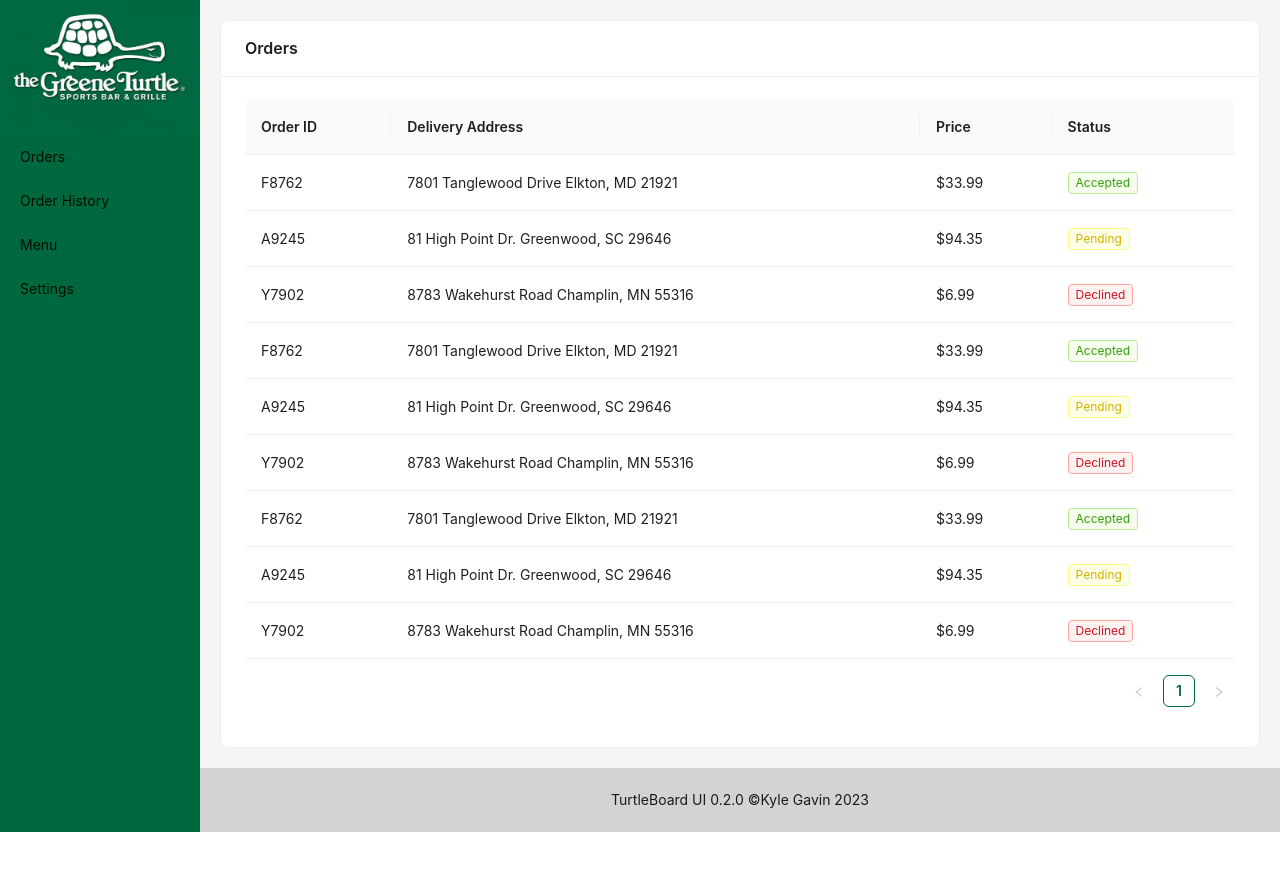
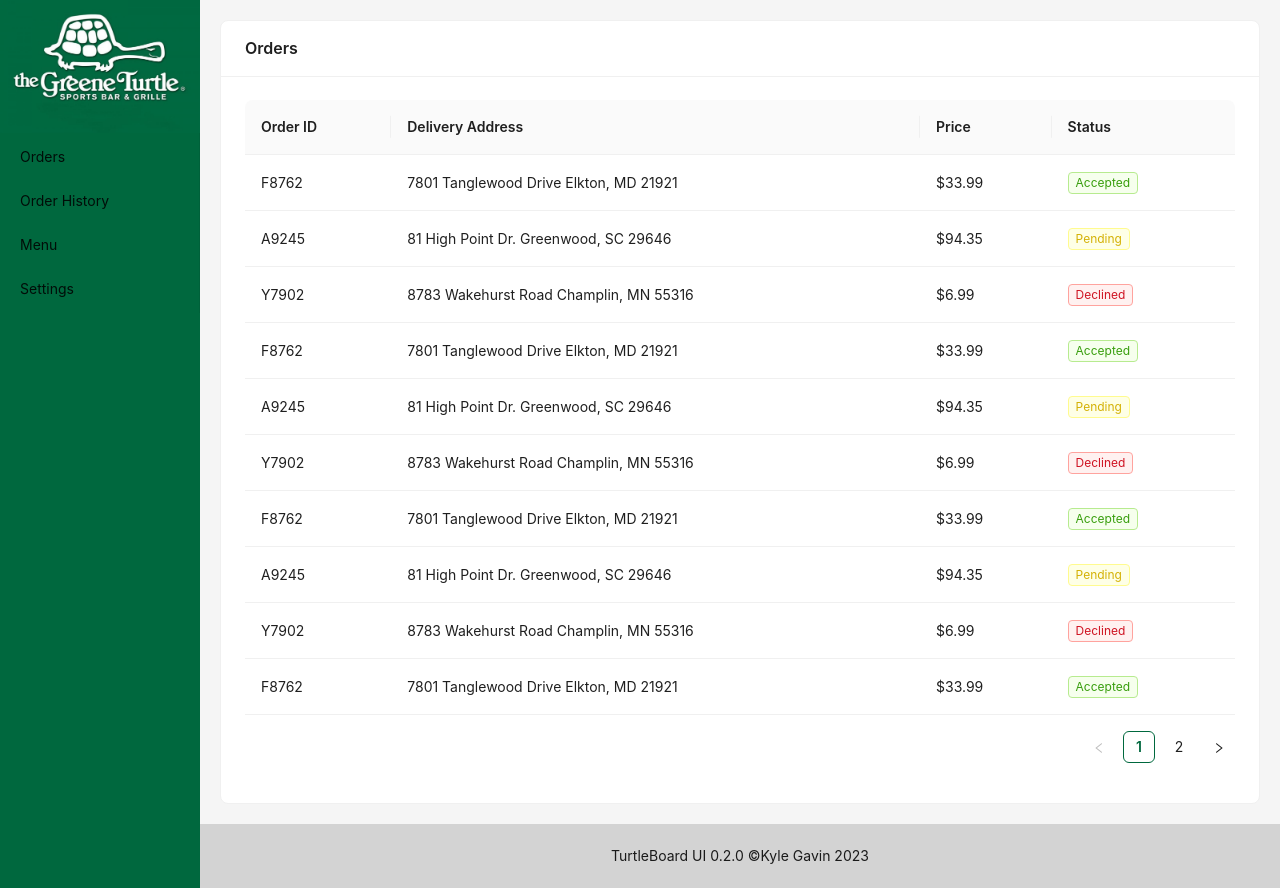
Before and after one commit to kylegav/TurtleBoard-UI, a React (Create React App) app: page / in a window 1280 px wide. Before the commit the page ends 832 px from the top, so only its background shows below. Built offline with nearby package versions, Linux system fonts and the light colour scheme.

Commit message:
Fixed Table Selection Bug

```diff
--- a/src/data/orders.json
+++ b/src/data/orders.json
@@ -52,6 +52,42 @@
     "price": 6.99,
     "deliveryAddress": "8783 Wakehurst Road Champlin, MN 55316",
     "status": "Declined"
+  },
+  {
+    "orderID": "F8762",
+    "price": 33.99,
+    "deliveryAddress": "7801 Tanglewood Drive Elkton, MD 21921",
+    "status": "Accepted"
+  },
+  {
+    "orderID": "A9245",
+    "price": 94.35,
+    "deliveryAddress": "81 High Point Dr. Greenwood, SC 29646",
+    "status": "Pending"
+  },
+  {
+    "orderID": "Y7902",
+    "price": 6.99,
+    "deliveryAddress": "8783 Wakehurst Road Champlin, MN 55316",
+    "status": "Declined"
+  },
+  {
+    "orderID": "F8762",
+    "price": 33.99,
+    "deliveryAddress": "7801 Tanglewood Drive Elkton, MD 21921",
+    "status": "Accepted"
+  },
+  {
+    "orderID": "A9245",
+    "price": 94.35,
+    "deliveryAddress": "81 High Point Dr. Greenwood, SC 29646",
+    "status": "Pending"
+  },
+  {
+    "orderID": "Last Order",
+    "price": 6.99,
+    "deliveryAddress": "8783 Wakehurst Road Champlin, MN 55316",
+    "status": "Declined"
   }
 
 ]
--- a/src/modules/OrderHistory/index.js
+++ b/src/modules/OrderHistory/index.js
@@ -36,7 +36,6 @@ const OrderHistory = () => {
             <Table
                 dataSource={ordersHistory}
                 columns={tableColumns}
-                rowKey={"orderID"}
                 onRow={(orderItem) => ({
                     onClick: () => navigate(`../order/${orderItem.orderID}`)
                 })}
--- a/src/modules/Orders/index.js
+++ b/src/modules/Orders/index.js
@@ -1,6 +1,7 @@
 import orders from '../../data/orders.json'
 import { Card, Table, Tag } from 'antd';
 import { useNavigate} from "react-router-dom";
+import { useState } from 'react';
 
 const Order = () => {
     const navigate = useNavigate();
@@ -41,15 +42,14 @@ const Order = () => {
         }
     ];
 
+
     return (
         <Card title={'Orders'} style={{margin: 20}}>
             <Table
                 dataSource={orders}
                 columns={tableColumns}
-                rowKey={"orderID"}
                 onRow={(orderItem) => ({
                     onClick: () => navigate(`order/${orderItem.orderID}`)
-
                 })}
 
             />
```
